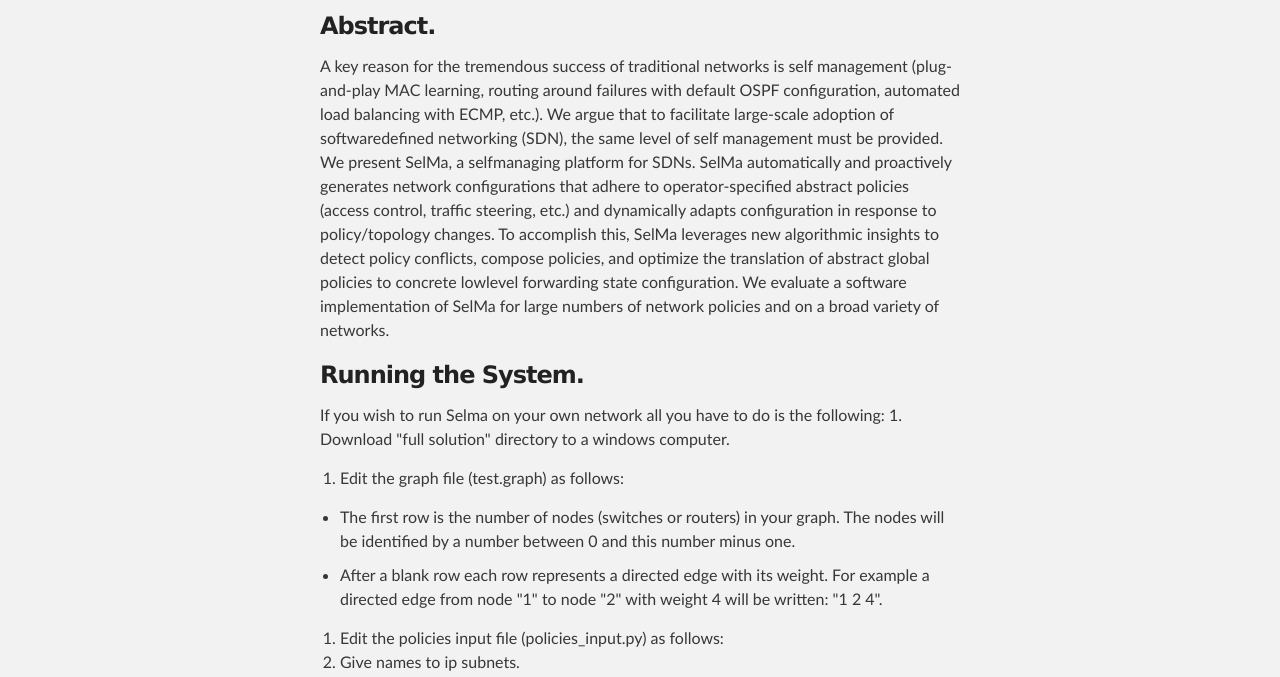
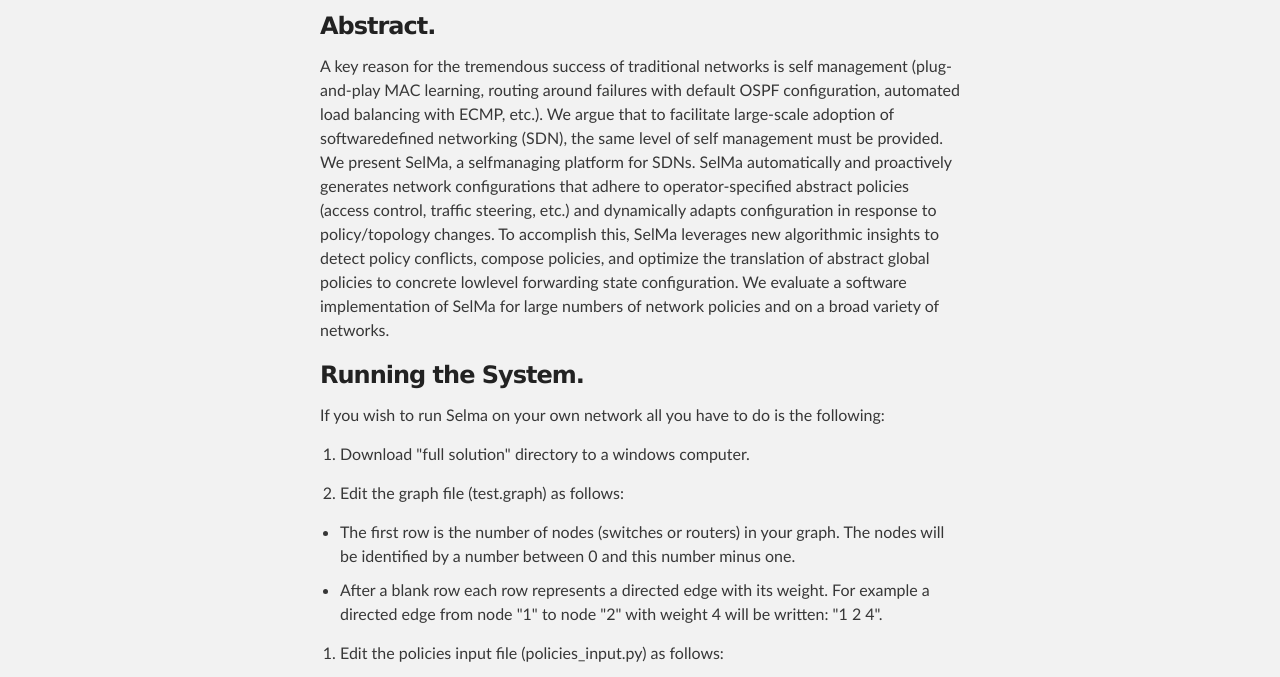
Before and after one commit to ronhuji/SDNP, a plain HTML site: page index.html in a window 1280 px wide. Shown: the part 252-929 px from the top of the page. Drawn offline with Linux system fonts and the light colour scheme.

```diff
--- a/index.html
+++ b/index.html
@@ -56,10 +56,10 @@
 <h3>
 <a id="running-the-system" class="anchor" href="#running-the-system" aria-hidden="true"><span class="octicon octicon-link"></span></a>Running the System.</h3>
 
-<p>If you wish to run Selma on your own network all you have to do is the following:
-1. Download "full solution" directory to a windows computer.</p>
+<p>If you wish to run Selma on your own network all you have to do is the following:</p>
 
 <ol>
+<li><p>Download "full solution" directory to a windows computer.</p></li>
 <li><p>Edit the graph file (test.graph) as follows:</p></li>
 </ol>
 
@@ -69,13 +69,16 @@
 </ul>
 
 <ol>
-<li>Edit the policies input file (policies_input.py) as follows:</li>
+<li><p>Edit the policies input file (policies_input.py) as follows:</p></li>
+</ol>
+
+<ul>
 <li>Give names to ip subnets.</li>
 <li>Add each network function to FUNCTIONS_AND_AREAS map, and state where it resides. An integer represents the node in the graph, and a tuple an undirected edge.</li>
 <li>Add groups to the GROUPS map, by stating which ip subnets they include.</li>
 <li>Put in the IP_LOCATIONS map the location (node) of each subnet.</li>
 <li>Add policies as shown in the file to the POLICIES list.</li>
-</ol>
+</ul>
       </section>
     </div>
 
```
Also changed, not shown: params.json (+1 -1 lines).
